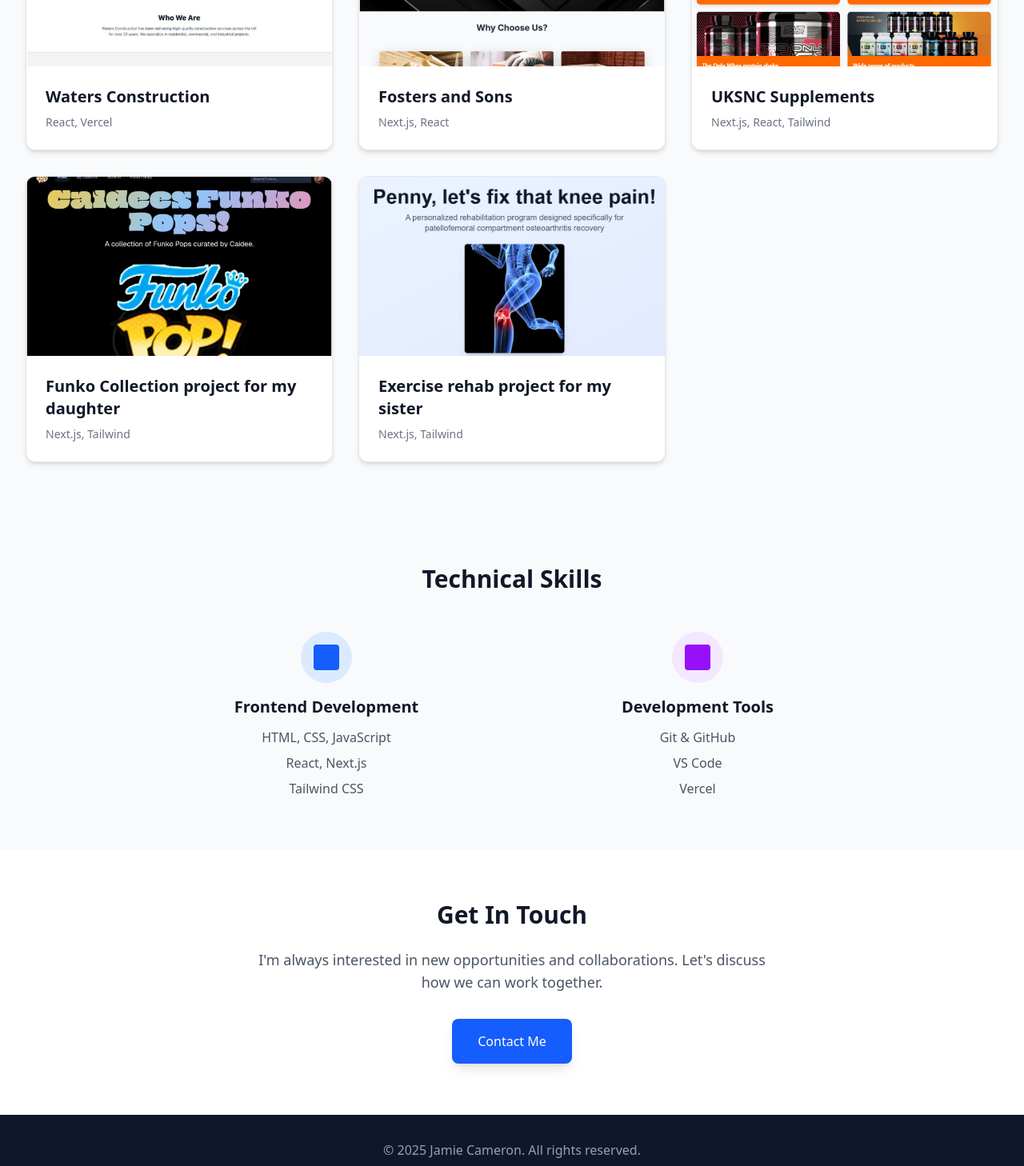
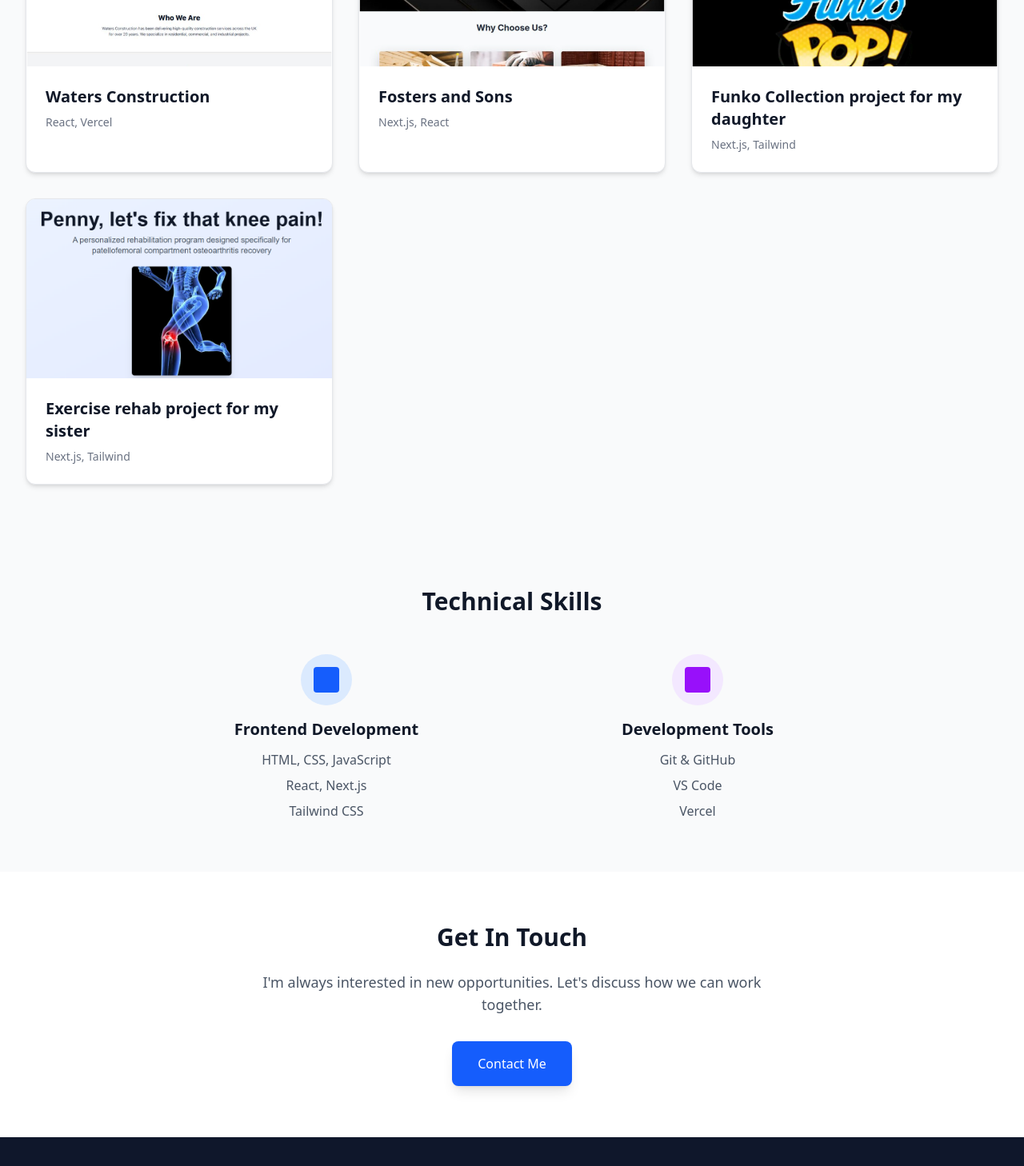
Before and after one commit to jacam666/portfolio, a Next.js app: page / in a window 1280 px wide. Shown: the part 1557-3015 px from the top of the page at 80% size. Built offline with nearby package versions, Linux system fonts and the light colour scheme.

Commit message:
removed a project from landing page

```diff
--- a/src/app/page.tsx
+++ b/src/app/page.tsx
@@ -169,7 +169,7 @@ export default function Home() {
           { src: "/images/CapeVerde.png", title: "Charity Project", url: "https://mycapeverde.org", tech: "React, Custom CSS" },
           { src: "/images/waters.png", title: "Waters Construction", url: "https://waters-construction.vercel.app", tech: "React, Vercel" },
           { src: "/images/fosters.png", title: "Fosters and Sons", url: "https://fosters-sons.vercel.app/", tech: "Next.js, React" },
-          { src: "/images/uksnc.png", title: "UKSNC Supplements", url: "https://snc-supps.vercel.app/", tech: "Next.js, React, Tailwind" },
+          // { src: "/images/uksnc.png", title: "UKSNC Supplements", url: "https://snc-supps.vercel.app/", tech: "Next.js, React, Tailwind" },
           { src: "/images/Funko.png", title: "Funko Collection project for my daughter", url: "https://caids-funko-pops.vercel.app/", tech: "Next.js, Tailwind" },
           { src: "/images/rehab-image.png", title: "Exercise rehab project for my sister", url: "https://pens-rehab-exercises.vercel.app/", tech: "Next.js, Tailwind" },
         ].map((project, index) => (
@@ -248,7 +248,7 @@ export default function Home() {
         <div className="max-w-2xl mx-auto text-center">
           <h2 className="text-3xl font-bold text-gray-900 mb-6">Get In Touch</h2>
           <p className="text-gray-600 mb-8 text-lg">
-            I'm always interested in new opportunities and collaborations. Let's discuss how we can work together.
+            I'm always interested in new opportunities. Let's discuss how we can work together.
           </p>
           <a
             href="mailto:ja6cam@gmail.com"
```
